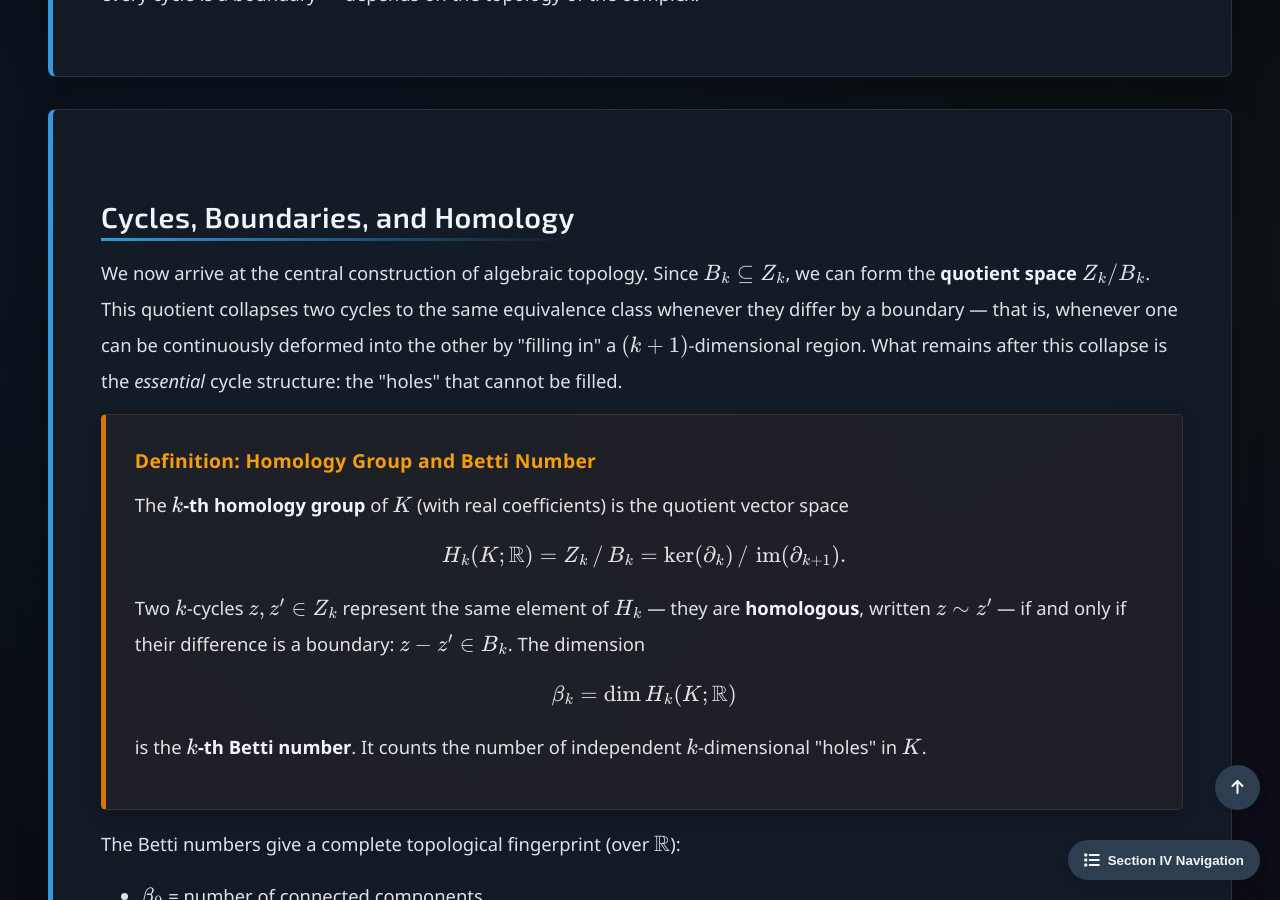
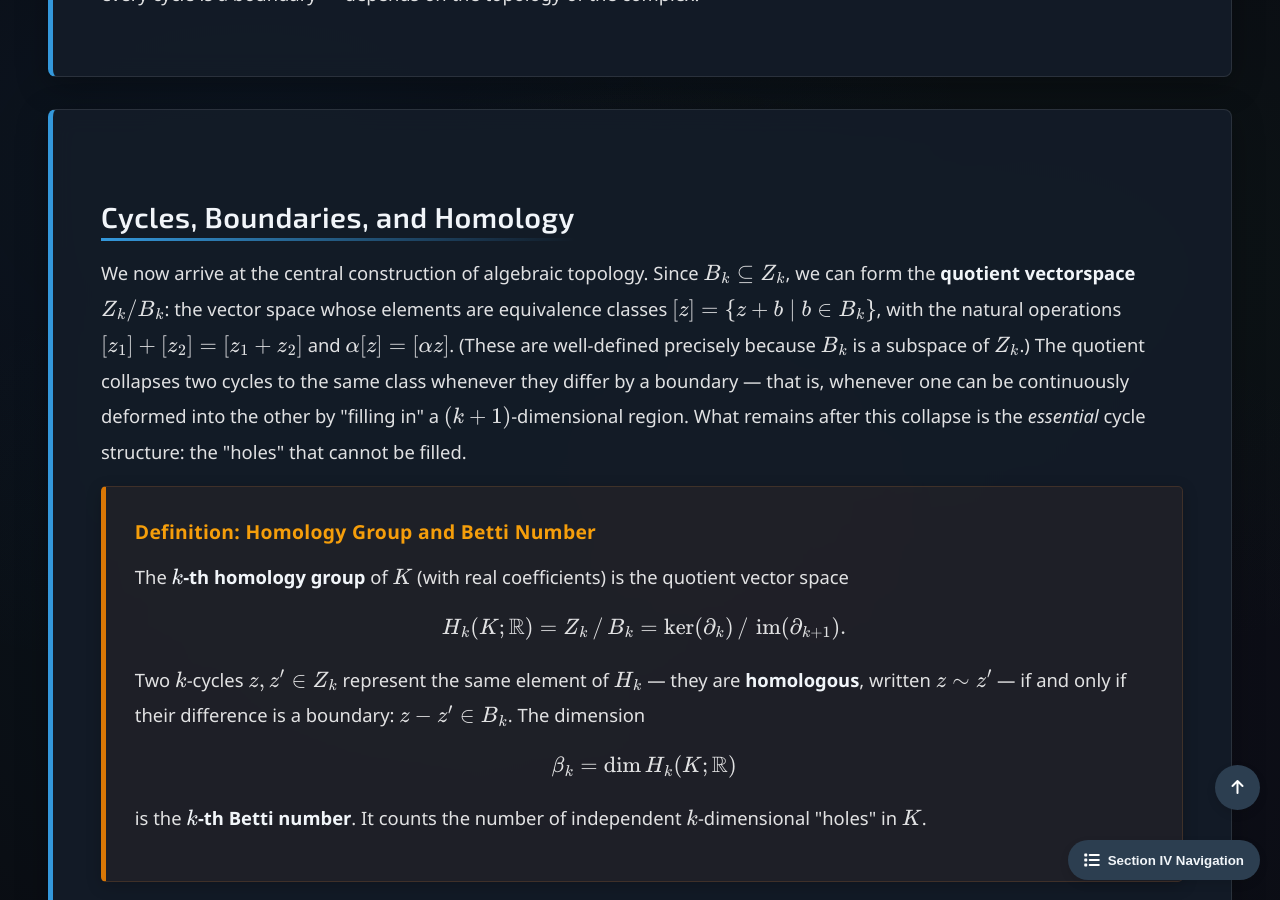
Before and after one commit to Yusukey01/yusukey01.github.io, a Jekyll site: the page built from Mathematics/Discrete/intro_homology.html, in a window 1280 px wide and 900 px high, scrolled down 2096 px. Built offline with Jekyll 4.4.1, drawn with Linux system fonts in a browser that asks for light colours; some of the changed text lies outside the part shown.

Commit message:
fixed explanations

```diff
--- a/Mathematics/Discrete/intro_homology.html
+++ b/Mathematics/Discrete/intro_homology.html
@@ -110,10 +110,12 @@ noindex: true
 
                 <p>
                     We now arrive at the central construction of algebraic topology. Since \(B_k \subseteq Z_k\), we can form the
-                    <strong>quotient space</strong> \(Z_k / B_k\). This quotient collapses two cycles to the same equivalence class
-                    whenever they differ by a boundary — that is, whenever one can be continuously deformed into the other by
-                    "filling in" a \((k+1)\)-dimensional region. What remains after this collapse is the <em>essential</em> cycle
-                    structure: the "holes" that cannot be filled.
+                    <strong>quotient vectorspace</strong> \(Z_k / B_k\): the vector space whose elements are equivalence classes
+                    \([z] = \{z + b \mid b \in B_k\}\), with the natural operations \([z_1] + [z_2] = [z_1 + z_2]\) and
+                    \(\alpha [z] = [\alpha z]\). (These are well-defined precisely because \(B_k\) is a subspace of \(Z_k\).)
+                    The quotient collapses two cycles to the same class whenever they differ by a boundary — that is, whenever
+                    one can be continuously deformed into the other by "filling in" a \((k+1)\)-dimensional region. What remains
+                    after this collapse is the <em>essential</em> cycle structure: the "holes" that cannot be filled.
                 </p>
 
                 <div class="theorem">
```
Also changed, not shown: other parts of Mathematics/Discrete/intro_homology.html (+7 -7 lines).
